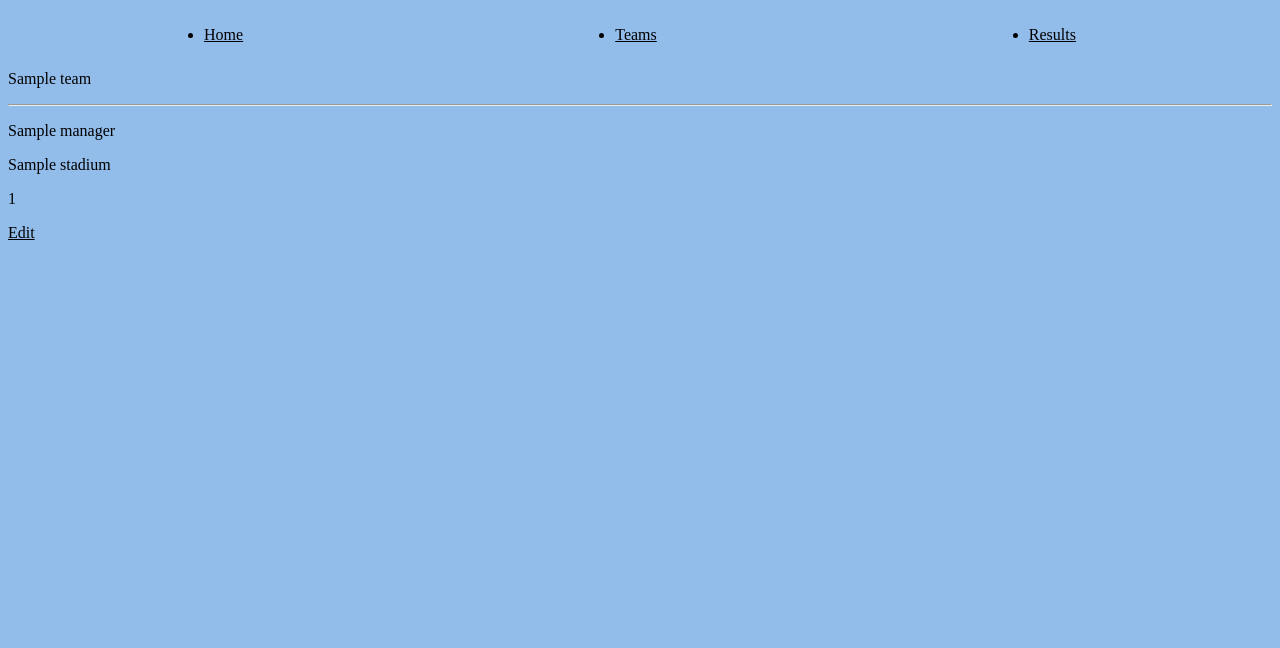
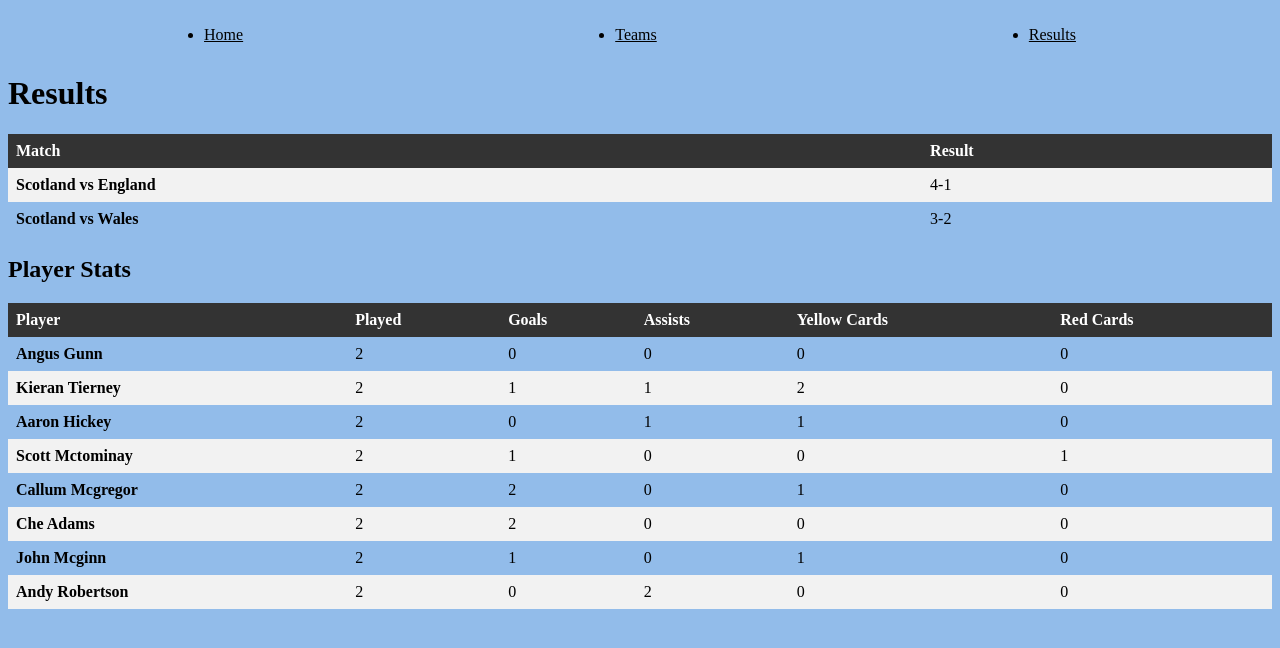
Before and after one commit to samhouston98/project, a Flask app: page /teams/1 in a window 1280 px wide. Shown: the top 648 px of the page. Run offline with Flask 3, Linux system fonts and the light colour scheme; a database or web service that is not in the repository returns one stand-in record (values such as "Sample title"); some libraries are stand-ins or nearby versions.

Commit message:
Final Commit

```diff
--- a/controllers/results_controller.py
+++ b/controllers/results_controller.py
@@ -59,7 +59,7 @@ def create_results():
 # GET '/results/<id>'
 @results_blueprint.route("/results/<id>", methods=['GET'])
 def show_results(id):
-    teams = results_repository.select(id)
+    results = results_repository.select(id)
     return render_template('results/show.html', results = results)
 
 # EDIT
--- a/controllers/teams_controller.py
+++ b/controllers/teams_controller.py
@@ -38,7 +38,7 @@ def create_team():
 # SHOW
 # GET '/teams/<id>'
 @teams_blueprint.route("/teams/<id>", methods=['GET'])
-def show_results(id):
+def show_teams(id):
     teams = teams_repository.select(id)
     return render_template('teams/show.html', teams = teams)
 
--- a/repositories/results_repository.py
+++ b/repositories/results_repository.py
@@ -30,7 +30,7 @@ def select_all():
 
 def select(id):
     results = None
-    sql = "SELECT * FROM books WHERE id = %s"
+    sql = "SELECT * FROM results WHERE id = %s"
     values = [id]
     results = run_sql(sql, values)
 
--- a/templates/results/show.html
+++ b/templates/results/show.html
@@ -1,6 +1,3 @@
-
-
-
 {% extends "base.html" %}
 {% block content %}
 
@@ -13,4 +10,6 @@
   <p><a href="/results/{{results.id}}/edit">Edit</a></p>
 </div>
 
+
+
 {% endblock %}
--- a/templates/teams/show.html
+++ b/templates/teams/show.html
@@ -1,13 +1,114 @@
 {% extends "base.html" %}
 {% block content %}
 
-  <div>
+  <!-- <div>
     <p>{{teams.name}}</p>
     <hr>
     <p>{{teams.manager}}</p>
-    <p>{{teams.stadium()}}</p>
+    <p>{{teams.stadium}}</p>
     <p>{{teams.founded}}</p>
     <p><a href="/teams/{{teams.id}}/edit">Edit</a></p>
-  </div>
+  </div> -->
 
+  <h1>Results</h1>
+  <table>
+  <tr>
+      <th>Match</th>
+      <th>Result</th>
+  </tr>
+  <tr>
+      <td>Scotland vs England</td>
+      <td class="win">4-1</td>
+  </tr>
+  <tr>
+      <td>Scotland vs Wales</td>
+      <td class="win">3-2</td>
+  </tr>
+
+  </table>
+
+  <section id="home-image">
+    <h1>Player Stats</h1>
+<table>
+    <thread>
+        <tr>
+            <th>Player</th>
+            <th>Played</th>
+            <th>Goals</th>
+            <th>Assists</th>
+            <th>Yellow Cards</th>
+            <th>Red Cards</th>
+        </tr>
+
+</thread>
+<tbody>
+    <tr>
+        <td>Angus Gunn</td>
+        <td>2</td>
+        <td>0</td>
+        <td>0</td>
+        <td>0</td>
+        <td>0</td>
+    </tr>
+    <tr>
+        <td>Kieran Tierney</td>
+        <td>2</td>
+        <td>1</td>
+        <td>1</td>
+        <td>2</td>
+        <td>0</td>
+    </tr>
+    <tr>
+        <td>Aaron Hickey</td>
+        <td>2</td>
+        <td>0</td>
+        <td>1</td>
+        <td>1</td>
+        <td>0</td>
+    </tr>
+    <tr>
+        <td>Scott Mctominay</td>
+        <td>2</td>
+        <td>1</td>
+        <td>0</td>
+        <td>0</td>
+        <td>1</td>
+    </tr>
+    <tr>
+        <td>Callum Mcgregor</td>
+        <td>2</td>
+        <td>2</td>
+        <td>0</td>
+        <td>1</td>
+        <td>0</td>
+    </tr>
+    <tr>
+        <td>Che Adams</td>
+        <td>2</td>
+        <td>2</td>
+        <td>0</td>
+        <td>0</td>
+        <td>0</td>
+    </tr>
+    <tr>
+        <td>John Mcginn</td>
+        <td>2</td>
+        <td>1</td>
+        <td>0</td>
+        <td>1</td>
+        <td>0</td>
+    </tr>
+    <tr>
+        <td>Andy Robertson
+
+        </td>
+        <td>2</td>
+        <td>0</td>
+        <td>2</td>
+        <td>0</td>
+        <td>0</td>
+    </tr>
+</tbody>
+</table>
+</section>
 {% endblock %}
```
Also changed, not shown: templates/results/index.html (+11 -26 lines). Lines whose indentation alone changed are shown as unchanged.
